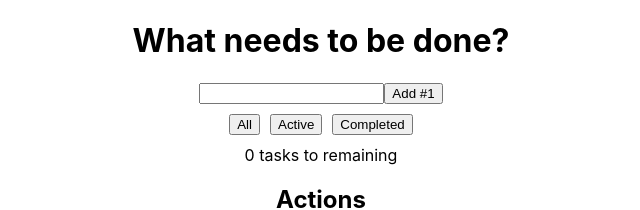
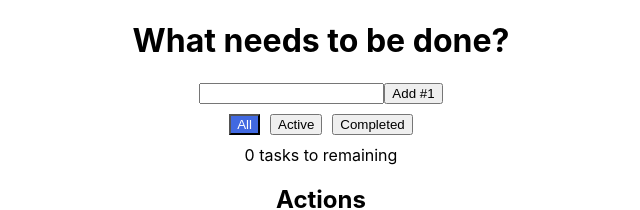
Before and after one commit to dimon08888/my-todo, a React (Create React App) app: page / in a window 1280 px wide. Shown: the top 210 px of the page, without its empty margins (319-959 px from the left). Built offline with nearby package versions, Linux system fonts and the light colour scheme.

Commit message:
Исправлены Action фильтры/toggle фильтров

```diff
--- a/src/App.css
+++ b/src/App.css
@@ -44,3 +44,8 @@ input:checked + span {
   justify-content: center;
   gap: 10px;
 }
+
+.action-filter {
+  background: royalblue;
+  color: #fff;
+}
--- a/src/App.tsx
+++ b/src/App.tsx
@@ -8,11 +8,18 @@ type Todos = {
   edit: boolean
 }
 
+enum FilterButtons {
+  All = 'All',
+  Active = 'Active',
+  Completed = 'Completed',
+}
+
 function App() {
   const [todos, setTodos] = useState<Todos[]>([])
   const [filterTodos, setFilterTodos] = useState<Todos[]>([])
   const [text, setText] = useState('')
   const [changeTodo, setChangeTodo] = useState('')
+  const [active, setActive] = useState(FilterButtons.All)
 
   useEffect(() => {
     setFilterTodos(todos)
@@ -46,25 +53,27 @@ function App() {
   }
 
   function handleAllFilter() {
-    const newArr = [...todos]
-    setFilterTodos(newArr)
+    setFilterTodos(todos)
+    setActive(FilterButtons.All)
   }
 
   function handleActiveFilter() {
     const newArr = [...todos].filter(todo => !todo.completed)
     setFilterTodos(newArr)
+    setActive(FilterButtons.Active)
   }
 
   function handleCompletedFilter() {
     const newArr = [...todos].filter(todo => todo.completed)
     setFilterTodos(newArr)
+    setActive(FilterButtons.Completed)
   }
 
   function handleMarkAll() {
     setTodos(
       todos.map(todo => ({
         ...todo,
-        completed: !todo.completed,
+        completed: true,
       }))
     )
   }
@@ -112,9 +121,24 @@ function App() {
       </form>
 
       <div className='filters'>
-        <button onClick={() => handleAllFilter()}>All</button>
-        <button onClick={() => handleActiveFilter()}>Active</button>
-        <button onClick={() => handleCompletedFilter()}>Completed</button>
+        <button
+          className={active === 'All' ? 'action-filter' : ''}
+          onClick={() => handleAllFilter()}
+        >
+          All
+        </button>
+        <button
+          className={active === 'Active' ? 'action-filter' : ''}
+          onClick={() => handleActiveFilter()}
+        >
+          Active
+        </button>
+        <button
+          className={active === 'Completed' ? 'action-filter' : ''}
+          onClick={() => handleCompletedFilter()}
+        >
+          Completed
+        </button>
       </div>
 
       <div className='remaining-info'>
```
